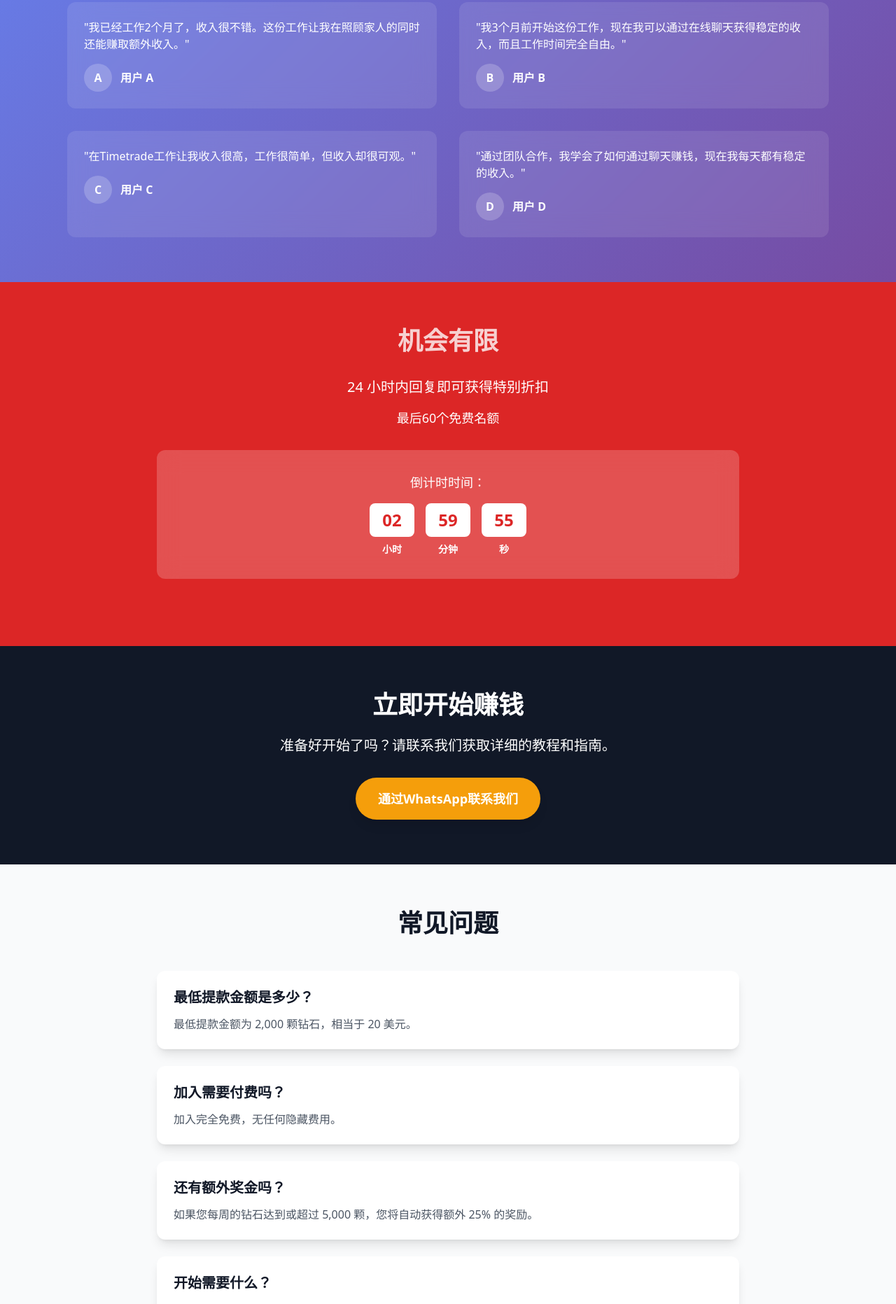
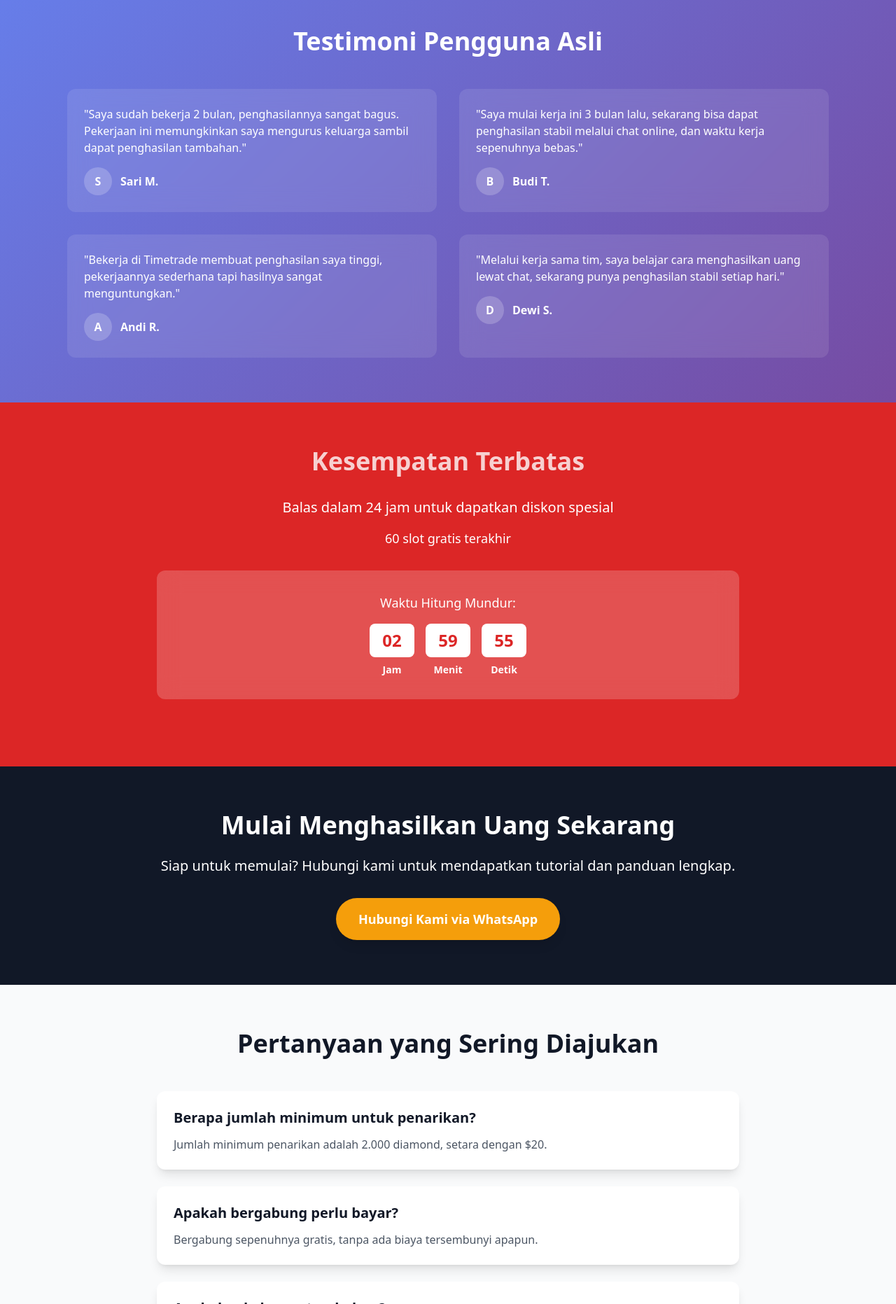
Before and after one commit to yuansn23/wey623km.shop, a plain HTML site: page yinjz1/b.html in a window 1280 px wide. Shown: the part 1793-3656 px from the top of the page at 70% size. Drawn offline with nearby package versions, Linux system fonts and the light colour scheme.

Commit message:
Add files via upload

```diff
--- a/yinjz1/b.html
+++ b/yinjz1/b.html
@@ -125,7 +125,7 @@
     <!-- Services Section -->
     <section class="py-16 bg-white dark:bg-gray-900">
         <div class="max-w-6xl mx-auto px-4 sm:px-6 lg:px-8">
-            <h2 class="text-3xl lg:text-4xl font-bold text-center mb-12">我们提供的服务</h2>
+            <h2 class="text-3xl lg:text-4xl font-bold text-center mb-12">Layanan yang Kami Tawarkan</h2>
             <div class="grid grid-cols-1 md:grid-cols-3 gap-8">
                 <div class="bg-gray-50 dark:bg-gray-800 p-8 rounded-xl shadow-lg hover:shadow-xl transition-shadow duration-300">
                     <div class="bg-primary text-white rounded-lg w-12 h-12 flex items-center justify-center mb-6">
@@ -133,8 +133,8 @@
                             <path d="M9 12l2 2 4-4m6 2a9 9 0 11-18 0 9 9 0 0118 0z"/>
                         </svg>
                     </div>
-                    <h3 class="text-xl font-bold mb-4">免费专业培训</h3>
-                    <p class="text-gray-600 dark:text-gray-400">提供完整的培训课程，帮助您快速掌握工作技能，轻松适应工作环境。</p>
+                    <h3 class="text-xl font-bold mb-4">Pelatihan Profesional Gratis</h3>
+                    <p class="text-gray-600 dark:text-gray-400">Menyediakan kursus pelatihan lengkap untuk membantu Anda menguasai keterampilan kerja dengan cepat dan mudah beradaptasi dengan lingkungan kerja.</p>
                 </div>
                 <div class="bg-gray-50 dark:bg-gray-800 p-8 rounded-xl shadow-lg hover:shadow-xl transition-shadow duration-300">
                     <div class="bg-secondary text-white rounded-lg w-12 h-12 flex items-center justify-center mb-6">
@@ -142,8 +142,8 @@
                             <path fill-rule="evenodd" d="M10 18a8 8 0 100-16 8 8 0 000 16zm3.707-8.293l-3-3a1 1 0 00-1.414 0l-3 3a1 1 0 001.414 1.414L9 9.414V13a1 1 0 102 0V9.414l1.293 1.293a1 1 0 001.414-1.414z" clip-rule="evenodd"/>
                         </svg>
                     </div>
-                    <h3 class="text-xl font-bold mb-4">快速开始</h3>
-                    <p class="text-gray-600 dark:text-gray-400">只需5分钟即可学习基本操作，您可以立即开始工作并获得收入。</p>
+                    <h3 class="text-xl font-bold mb-4">Mulai Cepat</h3>
+                    <p class="text-gray-600 dark:text-gray-400">Hanya butuh 5 menit untuk mempelajari operasi dasar, Anda bisa langsung mulai bekerja dan mendapatkan penghasilan.</p>
                 </div>
                 <div class="bg-gray-50 dark:bg-gray-800 p-8 rounded-xl shadow-lg hover:shadow-xl transition-shadow duration-300">
                     <div class="bg-success text-white rounded-lg w-12 h-12 flex items-center justify-center mb-6">
@@ -151,13 +151,13 @@
                             <path fill-rule="evenodd" d="M4 4a2 2 0 00-2 2v4a2 2 0 002 2V6h10a2 2 0 00-2-2H4zm2 6a2 2 0 012-2h8a2 2 0 012 2v4a2 2 0 01-2 2H8a2 2 0 01-2-2v-4zm6 4a2 2 0 100-4 2 2 0 000 4z" clip-rule="evenodd"/>
                         </svg>
                     </div>
-                    <h3 class="text-xl font-bold mb-4">收入保障</h3>
-                    <p class="text-gray-600 dark:text-gray-400">兼职工作每日收入为1-20美元，您聊天越多，收入就越高。</p>
+                    <h3 class="text-xl font-bold mb-4">Jaminan Penghasilan</h3>
+                    <p class="text-gray-600 dark:text-gray-400">Kerja paruh waktu dengan penghasilan harian $1-20, semakin banyak chat semakin tinggi penghasilan Anda.</p>
                 </div>
             </div>
             <div class="text-center mt-12">
                 <button onclick="kma()" class="bg-primary hover:bg-purple-700 text-white font-bold py-4 px-8 rounded-full text-lg transition-all duration-300 transform hover:scale-105 shadow-lg">
-                    马上加入
+                    Gabung Sekarang
                 </button>
             </div>
         </div>
@@ -166,42 +166,42 @@
     <!-- Testimonials Section -->
     <section class="py-16 gradient-bg">
         <div class="max-w-6xl mx-auto px-4 sm:px-6 lg:px-8">
-            <h2 class="text-3xl lg:text-4xl font-bold text-center text-white mb-12">用户真实反馈</h2>
+            <h2 class="text-3xl lg:text-4xl font-bold text-center text-white mb-12">Testimoni Pengguna Asli</h2>
             <div class="grid grid-cols-1 md:grid-cols-2 gap-8">
                 <div class="bg-white bg-opacity-10 backdrop-blur-lg p-6 rounded-xl text-white">
-                    <p class="mb-4">"我已经工作2个月了，收入很不错。这份工作让我在照顾家人的同时还能赚取额外收入。"</p>
+                    <p class="mb-4">"Saya sudah bekerja 2 bulan, penghasilannya sangat bagus. Pekerjaan ini memungkinkan saya mengurus keluarga sambil dapat penghasilan tambahan."</p>
+                    <div class="flex items-center">
+                        <div class="w-10 h-10 bg-white bg-opacity-20 rounded-full flex items-center justify-center mr-3">
+                            <span class="font-bold">S</span>
+                        </div>
+                        <span class="font-semibold">Sari M.</span>
+                    </div>
+                </div>
+                <div class="bg-white bg-opacity-10 backdrop-blur-lg p-6 rounded-xl text-white">
+                    <p class="mb-4">"Saya mulai kerja ini 3 bulan lalu, sekarang bisa dapat penghasilan stabil melalui chat online, dan waktu kerja sepenuhnya bebas."</p>
+                    <div class="flex items-center">
+                        <div class="w-10 h-10 bg-white bg-opacity-20 rounded-full flex items-center justify-center mr-3">
+                            <span class="font-bold">B</span>
+                        </div>
+                        <span class="font-semibold">Budi T.</span>
+                    </div>
+                </div>
+                <div class="bg-white bg-opacity-10 backdrop-blur-lg p-6 rounded-xl text-white">
+                    <p class="mb-4">"Bekerja di Timetrade membuat penghasilan saya tinggi, pekerjaannya sederhana tapi hasilnya sangat menguntungkan."</p>
                     <div class="flex items-center">
                         <div class="w-10 h-10 bg-white bg-opacity-20 rounded-full flex items-center justify-center mr-3">
                             <span class="font-bold">A</span>
                         </div>
-                        <span class="font-semibold">用户 A</span>
+                        <span class="font-semibold">Andi R.</span>
                     </div>
                 </div>
                 <div class="bg-white bg-opacity-10 backdrop-blur-lg p-6 rounded-xl text-white">
-                    <p class="mb-4">"我3个月前开始这份工作，现在我可以通过在线聊天获得稳定的收入，而且工作时间完全自由。"</p>
-                    <div class="flex items-center">
-                        <div class="w-10 h-10 bg-white bg-opacity-20 rounded-full flex items-center justify-center mr-3">
-                            <span class="font-bold">B</span>
-                        </div>
-                        <span class="font-semibold">用户 B</span>
-                    </div>
-                </div>
-                <div class="bg-white bg-opacity-10 backdrop-blur-lg p-6 rounded-xl text-white">
-                    <p class="mb-4">"在Timetrade工作让我收入很高，工作很简单，但收入却很可观。"</p>
-                    <div class="flex items-center">
-                        <div class="w-10 h-10 bg-white bg-opacity-20 rounded-full flex items-center justify-center mr-3">
-                            <span class="font-bold">C</span>
-                        </div>
-                        <span class="font-semibold">用户 C</span>
-                    </div>
-                </div>
-                <div class="bg-white bg-opacity-10 backdrop-blur-lg p-6 rounded-xl text-white">
-                    <p class="mb-4">"通过团队合作，我学会了如何通过聊天赚钱，现在我每天都有稳定的收入。"</p>
+                    <p class="mb-4">"Melalui kerja sama tim, saya belajar cara menghasilkan uang lewat chat, sekarang punya penghasilan stabil setiap hari."</p>
                     <div class="flex items-center">
                         <div class="w-10 h-10 bg-white bg-opacity-20 rounded-full flex items-center justify-center mr-3">
                             <span class="font-bold">D</span>
                         </div>
-                        <span class="font-semibold">用户 D</span>
+                        <span class="font-semibold">Dewi S.</span>
                     </div>
                 </div>
             </div>
@@ -211,25 +211,25 @@
     <!-- Urgency Section -->
     <section class="py-16 bg-red-600 text-white">
         <div class="max-w-4xl mx-auto px-4 sm:px-6 lg:px-8 text-center">
-            <h2 class="text-3xl lg:text-4xl font-bold mb-8 animate-pulse-slow">机会有限</h2>
-            <p class="text-xl mb-4">24 小时内回复即可获得特别折扣</p>
-            <p class="text-lg mb-8">最后60个免费名额</p>
+            <h2 class="text-3xl lg:text-4xl font-bold mb-8 animate-pulse-slow">Kesempatan Terbatas</h2>
+            <p class="text-xl mb-4">Balas dalam 24 jam untuk dapatkan diskon spesial</p>
+            <p class="text-lg mb-8">60 slot gratis terakhir</p>
 
             <!-- Countdown Timer -->
             <div class="bg-white bg-opacity-20 backdrop-blur-lg rounded-xl p-8 mb-8">
-                <p class="text-lg mb-4">倒计时时间：</p>
+                <p class="text-lg mb-4">Waktu Hitung Mundur:</p>
                 <div class="flex justify-center space-x-4 text-2xl font-bold">
                     <div class="text-center">
                         <div id="hours" class="bg-white text-red-600 rounded-lg px-4 py-2 min-w-16">03</div>
-                        <div class="text-sm mt-2">小时</div>
+                        <div class="text-sm mt-2">Jam</div>
                     </div>
                     <div class="text-center">
                         <div id="minutes" class="bg-white text-red-600 rounded-lg px-4 py-2 min-w-16">00</div>
-                        <div class="text-sm mt-2">分钟</div>
+                        <div class="text-sm mt-2">Menit</div>
                     </div>
                     <div class="text-center">
                         <div id="seconds" class="bg-white text-red-600 rounded-lg px-4 py-2 min-w-16">00</div>
-                        <div class="text-sm mt-2">秒</div>
+                        <div class="text-sm mt-2">Detik</div>
                     </div>
                 </div>
             </div>
@@ -239,10 +239,10 @@
     <!-- Call to Action Section -->
     <section class="py-16 bg-gray-900 text-white">
         <div class="max-w-4xl mx-auto px-4 sm:px-6 lg:px-8 text-center">
-            <h2 class="text-3xl lg:text-4xl font-bold mb-6">立即开始赚钱</h2>
-            <p class="text-xl mb-8">准备好开始了吗？请联系我们获取详细的教程和指南。</p>
+            <h2 class="text-3xl lg:text-4xl font-bold mb-6">Mulai Menghasilkan Uang Sekarang</h2>
+            <p class="text-xl mb-8">Siap untuk memulai? Hubungi kami untuk mendapatkan tutorial dan panduan lengkap.</p>
             <button onclick="kma()" class="bg-accent hover:bg-yellow-600 text-white font-bold py-4 px-8 rounded-full text-lg transition-all duration-300 transform hover:scale-105 shadow-lg animate-bounce-slow">
-                通过WhatsApp联系我们
+                Hubungi Kami via WhatsApp
             </button>
         </div>
     </section>
@@ -250,23 +250,23 @@
     <!-- FAQ Section -->
     <section class="py-16 bg-gray-50 dark:bg-gray-800">
         <div class="max-w-4xl mx-auto px-4 sm:px-6 lg:px-8">
-            <h2 class="text-3xl lg:text-4xl font-bold text-center mb-12">常见问题</h2>
+            <h2 class="text-3xl lg:text-4xl font-bold text-center mb-12">Pertanyaan yang Sering Diajukan</h2>
             <div class="space-y-6">
                 <div class="bg-white dark:bg-gray-700 rounded-xl p-6 shadow-lg">
-                    <h3 class="text-xl font-bold mb-3">最低提款金额是多少？</h3>
-                    <p class="text-gray-600 dark:text-gray-300">最低提款金额为 2,000 颗钻石，相当于 20 美元。</p>
+                    <h3 class="text-xl font-bold mb-3">Berapa jumlah minimum untuk penarikan?</h3>
+                    <p class="text-gray-600 dark:text-gray-300">Jumlah minimum penarikan adalah 2.000 diamond, setara dengan $20.</p>
                 </div>
                 <div class="bg-white dark:bg-gray-700 rounded-xl p-6 shadow-lg">
-                    <h3 class="text-xl font-bold mb-3">加入需要付费吗？</h3>
-                    <p class="text-gray-600 dark:text-gray-300">加入完全免费，无任何隐藏费用。</p>
+                    <h3 class="text-xl font-bold mb-3">Apakah bergabung perlu bayar?</h3>
+                    <p class="text-gray-600 dark:text-gray-300">Bergabung sepenuhnya gratis, tanpa ada biaya tersembunyi apapun.</p>
                 </div>
                 <div class="bg-white dark:bg-gray-700 rounded-xl p-6 shadow-lg">
-                    <h3 class="text-xl font-bold mb-3">还有额外奖金吗？</h3>
-                    <p class="text-gray-600 dark:text-gray-300">如果您每周的钻石达到或超过 5,000 颗，您将自动获得额外 25% 的奖励。</p>
+                    <h3 class="text-xl font-bold mb-3">Apakah ada bonus tambahan?</h3>
+                    <p class="text-gray-600 dark:text-gray-300">Jika diamond mingguan Anda mencapai atau melebihi 5.000, Anda akan otomatis mendapat bonus tambahan 25%.</p>
                 </div>
                 <div class="bg-white dark:bg-gray-700 rounded-xl p-6 shadow-lg">
-                    <h3 class="text-xl font-bold mb-3">开始需要什么？</h3>
-                    <p class="text-gray-600 dark:text-gray-300">您只需要一部手机和一个互联网连接即可开始使用。</p>
+                    <h3 class="text-xl font-bold mb-3">Apa yang dibutuhkan untuk memulai?</h3>
+                    <p class="text-gray-600 dark:text-gray-300">Anda hanya perlu satu HP dan koneksi internet untuk bisa memulai.</p>
                 </div>
             </div>
         </div>
@@ -278,25 +278,25 @@
             <div class="grid grid-cols-1 md:grid-cols-3 gap-8">
                 <div>
                     <h3 class="text-xl font-bold mb-4">TIMETRADE AGENCY</h3>
-                    <p class="text-gray-400">零投资在线赚钱平台，让您轻松获得稳定收入。</p>
+                    <p class="text-gray-400">Platform kerja online tanpa modal untuk mendapatkan penghasilan stabil dengan mudah.</p>
                 </div>
                 <div>
-                    <h4 class="text-lg font-semibold mb-4">快速链接</h4>
+                    <h4 class="text-lg font-semibold mb-4">Tautan Cepat</h4>
                     <ul class="space-y-2 text-gray-400">
-                        <li><a href="#" class="hover:text-white transition-colors duration-300">隐私协议</a></li>
-                        <li><a href="#" class="hover:text-white transition-colors duration-300">用户协议</a></li>
-                        <li><a href="#" class="hover:text-white transition-colors duration-300">服务条款</a></li>
+                        <li><a href="#" class="hover:text-white transition-colors duration-300">Kebijakan Privasi</a></li>
+                        <li><a href="#" class="hover:text-white transition-colors duration-300">Perjanjian Pengguna</a></li>
+                        <li><a href="#" class="hover:text-white transition-colors duration-300">Syarat Layanan</a></li>
                     </ul>
                 </div>
                 <div>
-                    <h4 class="text-lg font-semibold mb-4">联系我们</h4>
+                    <h4 class="text-lg font-semibold mb-4">Hubungi Kami</h4>
                     <button onclick="kma()" class="bg-primary hover:bg-purple-700 text-white px-6 py-2 rounded-lg transition-colors duration-300">
-                        WhatsApp联系
+                        Kontak WhatsApp
                     </button>
                 </div>
             </div>
             <div class="border-t border-gray-700 mt-8 pt-8 text-center text-gray-400">
-                <p>&copy; 2024 TIMETRADE AGENCY. 版权所有。</p>
+                <p>&copy; 2024 TIMETRADE AGENCY. Hak Cipta Dilindungi.</p>
             </div>
         </div>
     </footer>
@@ -335,7 +335,7 @@
         function kma() {
             // This function should redirect to WhatsApp
             // You'll need to replace this with the actual WhatsApp link
-            window.open('https://wa.me/your-number-here', '_blank');
+            window.open('https://wa.me/1111111111', '_blank');
         }
 
         // Smooth scrolling for anchor links
```
